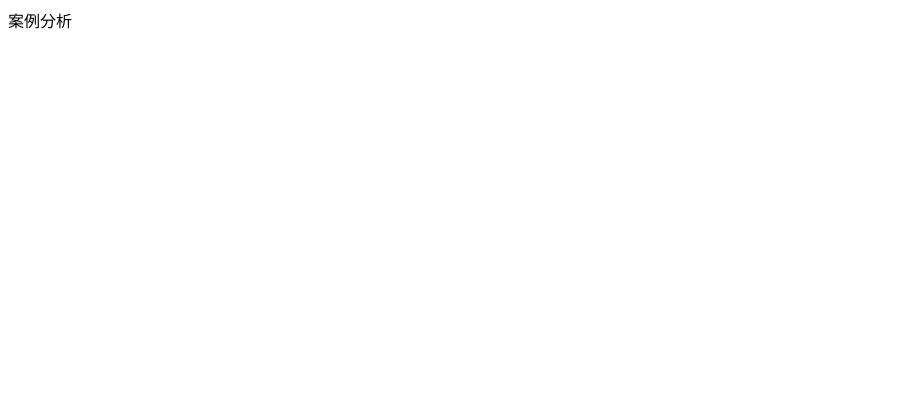
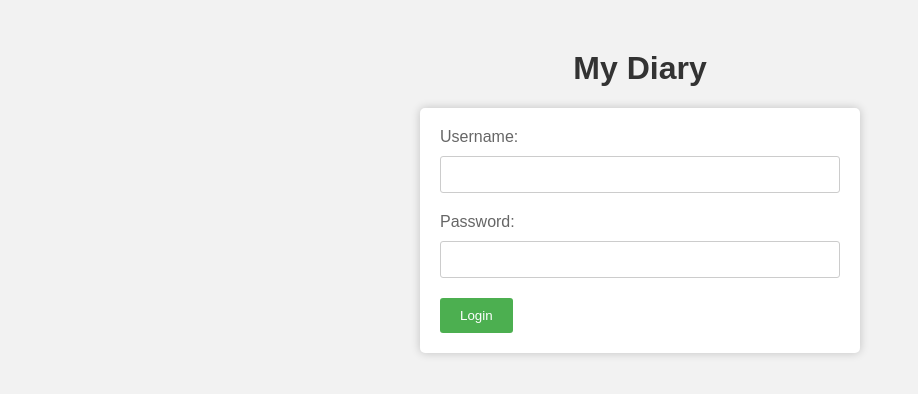
Before and after one commit to jarry6/jarry6.github.io, a plain HTML site: page index.html in a window 1280 px wide. Shown: the whole page, without its empty margins (0-918 px from the left). Drawn offline with Linux system fonts and the light colour scheme.

Commit message:
Update index.html

```diff
--- a/index.html
+++ b/index.html
@@ -1,4 +1,61 @@
-<head>案例分析</head>
-<p>
+<!DOCTYPE html>
+<html>
+<head>
+	<title>My Diary</title>
+	<style type="text/css">
+		body {
+			font-family: Arial, sans-serif;
+			background-color: #f2f2f2;
+		}
+		h1 {
+			text-align: center;
+			color: #333;
+			margin-top: 50px;
+		}
+		form {
+			margin: 0 auto;
+			max-width: 400px;
+			padding: 20px;
+			background-color: #fff;
+			border-radius: 5px;
+			box-shadow: 0 0 10px rgba(0, 0, 0, 0.2);
+		}
+		label {
+			display: block;
+			margin-bottom: 10px;
+			color: #666;
+		}
+		input[type="text"], input[type="password"] {
+			width: 100%;
+			padding: 10px;
+			border-radius: 3px;
+			border: 1px solid #ccc;
+			margin-bottom: 20px;
+			box-sizing: border-box;
+		}
+		input[type="submit"] {
+			background-color: #4CAF50;
+			color: #fff;
+			padding: 10px 20px;
+			border: none;
+			border-radius: 3px;
+			cursor: pointer;
+		}
+		input[type="submit"]:hover {
+			background-color: #45a049;
+		}
+	</style>
+</head>
+<body>
+	<h1>My Diary</h1>
+	<form action="diary.html">
+		<label for="username">Username:</label>
+		<input type="text" id="username" name="username" required>
 
-</p>
+		<label for="password">Password:</label>
+		<input type="password" id="password" name="password" required>
+
+		<input type="submit" value="Login">
+	</form>
+</body>
+</html>
```
